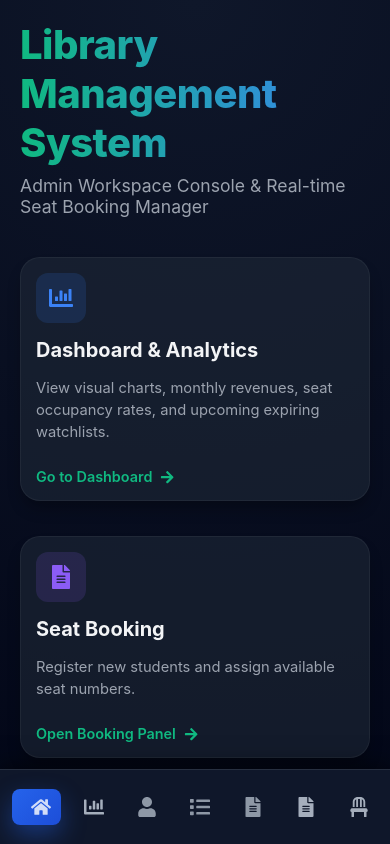
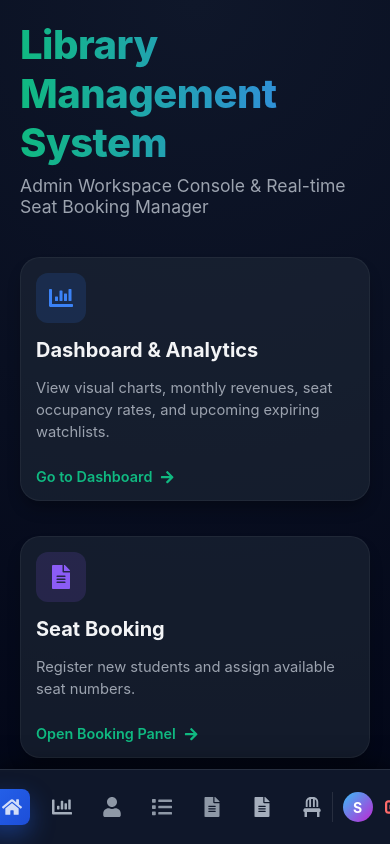
Before and after one commit to sujatapatel7827-maker/Library-Management-System, a React (Vite) app in the folder frontend/: page /home in a window 390 px wide. Built offline with nearby package versions, Linux system fonts and the light colour scheme; no server answers; sample sign-in values are in the browser's storage.

Commit message:
feat: Add user profile and logout option to sidebar

```diff
--- a/frontend/src/components/Navbar/Navbar.css
+++ b/frontend/src/components/Navbar/Navbar.css
@@ -250,6 +250,79 @@ body.light .nav-links a.active {
   color: #fff;
 }
 
+/* ===== USER PROFILE SECTION ===== */
+.user-profile-container {
+  margin-top: auto;
+  display: flex;
+  align-items: center;
+  gap: 12px;
+  padding: 15px 10px;
+  border-top: 1px solid rgba(255, 255, 255, 0.1);
+}
+
+.user-avatar {
+  width: 40px;
+  height: 40px;
+  background: linear-gradient(135deg, #38bdf8, #c026d3);
+  border-radius: 50%;
+  display: flex;
+  align-items: center;
+  justify-content: center;
+  font-size: 18px;
+  font-weight: 700;
+  color: #fff;
+  flex-shrink: 0;
+}
+
+.user-details {
+  display: flex;
+  flex-direction: column;
+  gap: 4px;
+  overflow: hidden;
+}
+
+.user-name-text {
+  color: #fff;
+  font-size: 14px;
+  font-weight: 600;
+  white-space: nowrap;
+  overflow: hidden;
+  text-overflow: ellipsis;
+}
+
+.logout-btn {
+  background: transparent;
+  border: none;
+  color: #ff6b6b;
+  font-size: 13px;
+  display: flex;
+  align-items: center;
+  gap: 6px;
+  cursor: pointer;
+  padding: 0;
+  transition: color 0.3s ease;
+}
+
+.logout-btn:hover {
+  color: #ff4757;
+}
+
+body.light .user-profile-container {
+  border-top: 1px solid rgba(0, 0, 0, 0.1);
+}
+
+body.light .user-name-text {
+  color: #111827;
+}
+
+body.light .logout-btn {
+  color: #e11d48;
+}
+
+body.light .logout-btn:hover {
+  color: #be123c;
+}
+
 /* ========================================= */
 /*       RESPONSIVE DESIGN (TABLET & PHONE)  */
 /* ========================================= */
@@ -322,4 +395,35 @@ body.light .nav-links a.active {
   .sub-links {
     display: contents !important; /* Makes children part of the parent flex container */
   }
+
+  .user-profile-container {
+    padding: 0 !important;
+    border: none !important;
+    margin: 0 !important;
+    margin-left: auto !important;
+    padding-left: 10px !important;
+    border-left: 1px solid rgba(255, 255, 255, 0.1) !important;
+  }
+
+  body.light .user-profile-container {
+    border-left: 1px solid rgba(0, 0, 0, 0.1) !important;
+  }
+
+  .user-avatar {
+    width: 30px !important;
+    height: 30px !important;
+    font-size: 14px !important;
+  }
+
+  .user-name-text {
+    display: none !important;
+  }
+
+  .logout-btn {
+    font-size: 0 !important;
+  }
+
+  .logout-icon {
+    font-size: 18px !important;
+  }
 }
--- a/frontend/src/components/Navbar/Navbar.jsx
+++ b/frontend/src/components/Navbar/Navbar.jsx
@@ -1,11 +1,22 @@
-import { NavLink, useLocation } from "react-router-dom";
+import { NavLink, useLocation, useNavigate } from "react-router-dom";
 import { useState, useEffect } from "react";
 import "./Navbar.css";
-import { FaHome, FaChartBar, FaUser, FaList, FaFileAlt, FaChair, FaSun, FaMoon } from "react-icons/fa";
+import { FaHome, FaChartBar, FaUser, FaList, FaFileAlt, FaChair, FaSun, FaMoon, FaSignOutAlt } from "react-icons/fa";
 
 export default function Navbar() {
   const location = useLocation();
+  const navigate = useNavigate();
   const [theme, setTheme] = useState(() => localStorage.getItem("theme") || "dark");
+
+  const username = localStorage.getItem("username") || "Admin";
+  const firstLetter = username.charAt(0).toUpperCase();
+
+  const handleLogout = () => {
+    localStorage.removeItem("token");
+    localStorage.removeItem("isLogin");
+    localStorage.removeItem("username");
+    navigate("/");
+  };
 
   useEffect(() => {
     document.body.className = theme;
@@ -59,6 +70,16 @@ export default function Navbar() {
           <span className="nav-text">Seat Layout</span>  <FaChair className="nav-icon" />
         </NavLink>
       </div>
+
+      <div className="user-profile-container">
+        <div className="user-avatar">{firstLetter}</div>
+        <div className="user-details">
+          <span className="user-name-text">{username}</span>
+          <button className="logout-btn" onClick={handleLogout}>
+            <FaSignOutAlt className="logout-icon" /> Logout
+          </button>
+        </div>
+      </div>
     </div>
   );
 }
--- a/frontend/src/pages/AdminLogin.jsx
+++ b/frontend/src/pages/AdminLogin.jsx
@@ -30,6 +30,7 @@ export default function AdminLogin() {
       const token = response.data.token;
       localStorage.setItem("token", token);
       localStorage.setItem("isLogin", "true");
+      localStorage.setItem("username", data.username);
       navigate("/home");
     } catch (err) {
       console.error("Login failed:", err);
```
